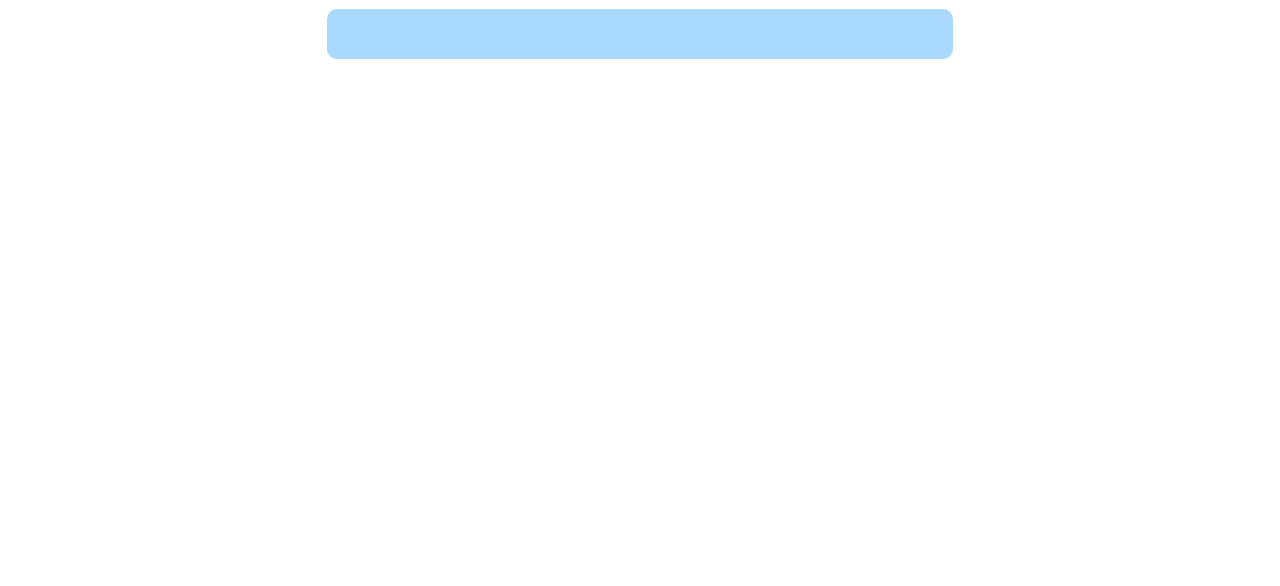
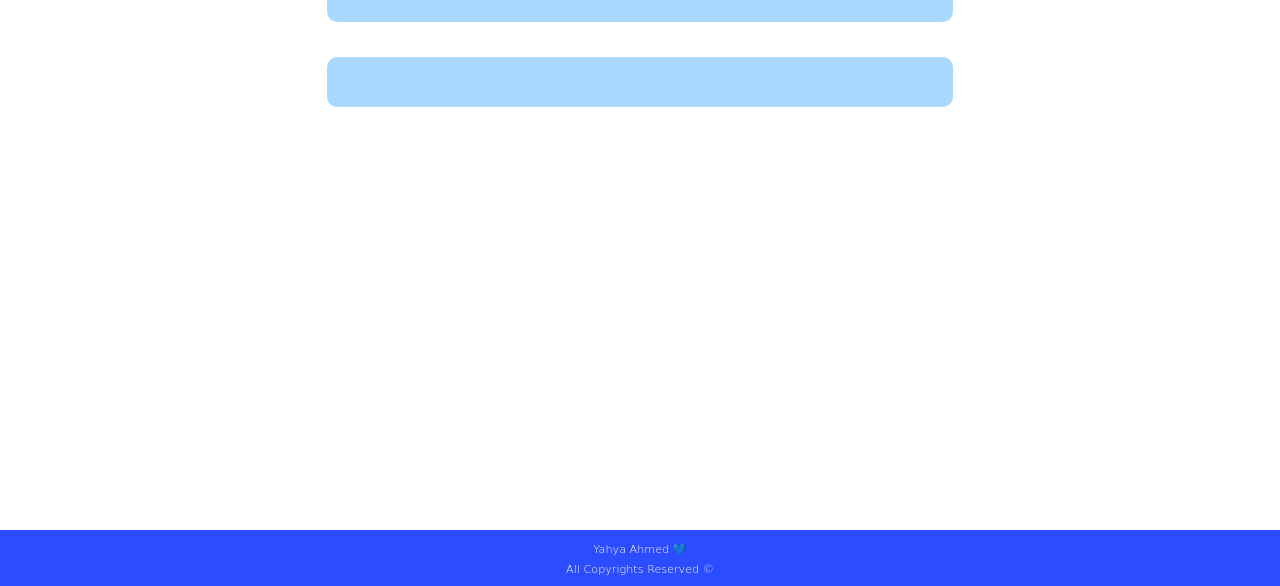
Before and after one commit to yahyaahmed1/ToDo-List, a plain HTML site: page index.html in a window 1280 px wide. Shown: the part 214-800 px from the top of the page. Drawn offline with Linux system fonts and the light colour scheme; a web font is replaced by a local one.

Commit message:
edited-again

```diff
--- a/index.html
+++ b/index.html
@@ -6,7 +6,7 @@
     <meta http-equiv="Content-Type" content="text/html;charset=UTF-8" />
     <link
       rel="shortcut icon"
-      href="/Picsart_22-10-28_10-14-55-709.jpg"
+      href="./Picsart_22-10-28_14-07-49-974.jpg"
       type="image/x-icon"
     />
     <meta
@@ -16,21 +16,25 @@
     <link rel="preconnect" href="https://fonts.googleapis.com" />
     <link rel="preconnect" href="https://fonts.gstatic.com" crossorigin />
     <link
-      href="https://fonts.googleapis.com/css2?family=Fuzzy+Bubbles:wght@700&display=swap"
+      href="https://fonts.googleapis.com/css2?family=Fuzzy+Bubbles:wght@400;700&display=swap"
       rel="stylesheet"
     />
     <link rel="stylesheet" href="./style.css" />
     <title>ToDo List By Yahya</title>
   </head>
   <body>
-    <h1>ToDo List</h1>
     <div class="container">
+      <h1>ToDo List</h1>
       <div class="form">
         <input type="text" class="input" dir="auto" lang="ar" />
         <input type="submit" value="add task" class="add" />
       </div>
       <div class="tasks"></div>
     </div>
+    <footer>
+      <p>Yahya Ahmed &#128153;</p>
+      <p>All Copyrights Reserved &#169;</p>
+    </footer>
 
     <script src="./main.js"></script>
   </body>
--- a/style.css
+++ b/style.css
@@ -3,16 +3,22 @@
 html,
 body {
   width: 100%;
+  height: 100%;
 }
 body {
   margin: 0;
   box-sizing: border-box;
   font-family: "Fuzzy Bubbles", cursive;
+  display: flex;
+  flex-direction: column;
+  justify-content: space-between;
 }
 h1 {
   text-align: center;
   font-weight: bold;
   font-size: 2.5em;
+  margin-top: 0;
+  padding-top: 50px;
 }
 .container {
   margin-top: 25px;
@@ -51,6 +57,7 @@ input.add {
   cursor: pointer;
   transition: 0.3s;
   font-family: "Fuzzy Bubbles", cursive;
+  font-weight: bold;
 }
 input.add:hover {
   background-color: #0080ff;
@@ -96,7 +103,6 @@ span.del {
   font-weight: bold;
   font-family: cursive;
   cursor: pointer;
-  text-decoration: none;
 }
 span.del:hover {
   background-color: rgb(251, 104, 104);
@@ -112,6 +118,22 @@ p {
   height: 2px;
   position: relative;
   bottom: 8px;
+}
+footer {
+  background-color: #2c4cff;
+  line-height: 1.5;
+}
+footer > p {
+  width: auto;
+  background-color: transparent;
+  height: 5px;
+  text-align: center;
+  font-size: 0.7em;
+  color: white;
+  font-weight: 300;
+}
+footer > p:nth-child(1) {
+  margin: 20px 0 15px 0;
 }
 
 @media (max-width: 650px) {
```
Also changed, not shown: Picsart_22-10-28_10-14-55-709.jpg (deleted), Picsart_22-10-28_14-07-49-974.jpg (added).
